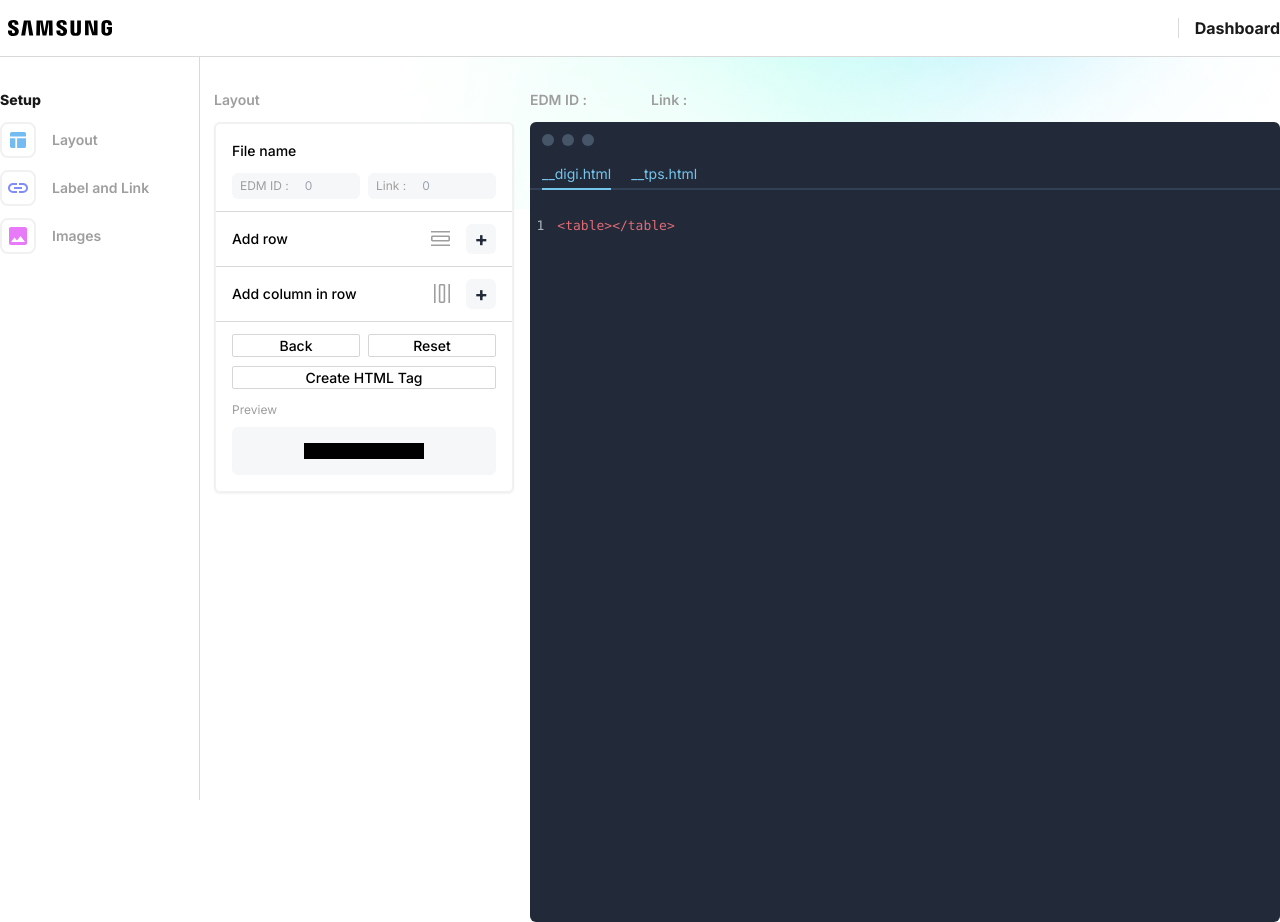
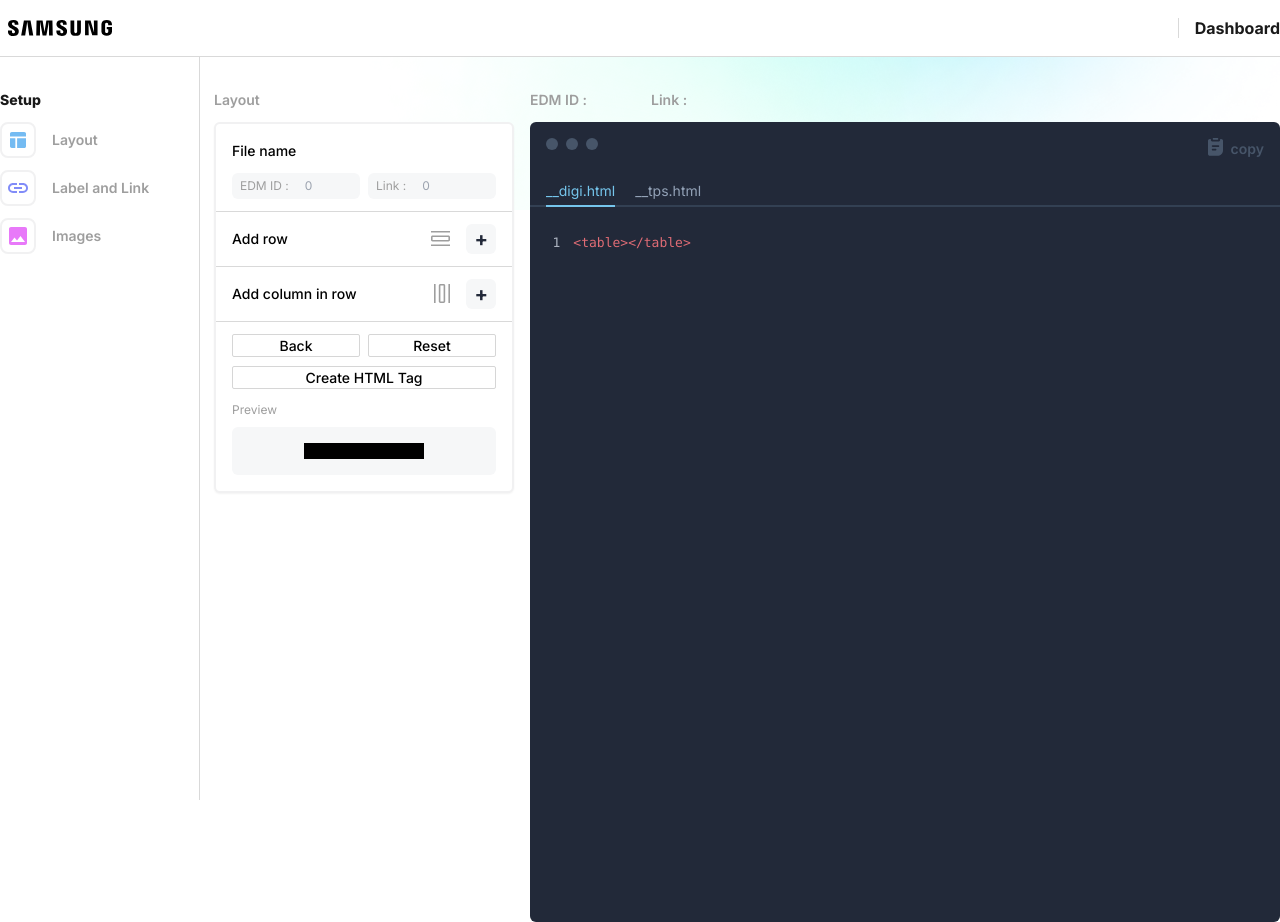
Before and after one commit to wisavachart/edm-ss-generate, a React (Vite) app: page /create in a window 1280 px wide. Built offline with nearby package versions, Linux system fonts and the light colour scheme.

Commit message:
Finish Tab Select

```diff
--- a/src/components/code-display/CodeDisplay.tsx
+++ b/src/components/code-display/CodeDisplay.tsx
@@ -14,21 +14,28 @@ const CodeDisplay = () => {
       />
       {/* Code display Area */}
       <div className="rounded-md bg-cb_4 h-[800px]">
-        {/* dot */}
-        <div className="w-full  flex p-3  gap-2">
-          {[...Array(3)].map((circle) => (
-            <div
-              key={circle}
-              className="bg-cb_3 w-[12px] h-[12px] rounded-full"></div>
-          ))}
+        {/* dot & Copy */}
+        <div className="w-full flex justify-between p-4">
+          <div className="flex  gap-2 ">
+            {[...Array(3)].map((_, i) => (
+              <div
+                key={i}
+                className="bg-cb_3 w-[12px] h-[12px] rounded-full"></div>
+            ))}
+          </div>
+          <div className="cursor-pointer flex gap-2 items-center">
+            <img className="h-[20px]" src="icons/copy.svg" alt="" />
+            <h6 className="text-cb_3 text-[14px] font-semibold">copy</h6>
+          </div>
         </div>
+
         {/* File Tab */}
         <FileTab
           edmNum={fileNameValue.edmNum}
           linkNum={fileNameValue.linkNum}
         />
         {/* Syntax Highlight lib */}
-        <div className="mt-5">
+        <div className="mt-5 px-4">
           <CodeArea />
         </div>
       </div>
--- a/src/components/code-display/code-display-fileTab.tsx
+++ b/src/components/code-display/code-display-fileTab.tsx
@@ -1,18 +1,28 @@
+import { FileTabs } from "../../enum";
+import useFileNameTabStore from "../../store/useFileNameTabStore";
 import { FileName } from "../../type";
 
 const FileTab = ({ edmNum, linkNum }: FileName) => {
+  const { activeTab, setActiveTab } = useFileNameTabStore();
   return (
-    <div className="border-bottom-filename flex px-3 h-[32px] relative">
+    <div className="border-bottom-filename flex px-4 h-[32px] relative">
       <div className="flex gap-5 absolute -bottom-[2px]">
-        <div className="border-bottom-filename-select py-1">
+        <div
+          className={`py-1 cursor-pointer ${
+            activeTab === FileTabs.DIGI && `border-bottom-filename-select`
+          }`}
+          onClick={() => setActiveTab(FileTabs.DIGI)}>
           <h6 className="text-cs_3 text-[14px]">{`${edmNum}_${linkNum}_digi.html`}</h6>
         </div>
-        <div className="py-1">
-          <h6 className="text-cs_3 text-[14px]">{`${edmNum}_${linkNum}_tps.html`}</h6>
+        <div
+          className={`py-1 cursor-pointer ${
+            activeTab === FileTabs.TPS && `border-bottom-filename-select`
+          }`}
+          onClick={() => setActiveTab(FileTabs.TPS)}>
+          <h6 className="text-cb_1 text-[14px]">{`${edmNum}_${linkNum}_tps.html`}</h6>
         </div>
       </div>
     </div>
   );
 };
-
 export default FileTab;
--- /dev/null
+++ b/src/enum.ts
@@ -0,0 +1,4 @@
+export enum FileTabs {
+  DIGI = "DIGI",
+  TPS = "TPS",
+}
--- /dev/null
+++ b/src/store/useFileNameTabStore.ts
@@ -0,0 +1,14 @@
+import { create } from "zustand";
+import { FileTabs } from "../enum";
+
+type FileTapState = {
+  activeTab: FileTabs;
+  setActiveTab: (tab: FileTabs) => void;
+};
+
+const useFileNameTabStore = create<FileTapState>((set) => ({
+  activeTab: FileTabs.DIGI,
+  setActiveTab: (tab: FileTabs) => set({ activeTab: tab }),
+}));
+
+export default useFileNameTabStore;
```
Also changed, not shown: public/icons/copy.svg (added).
